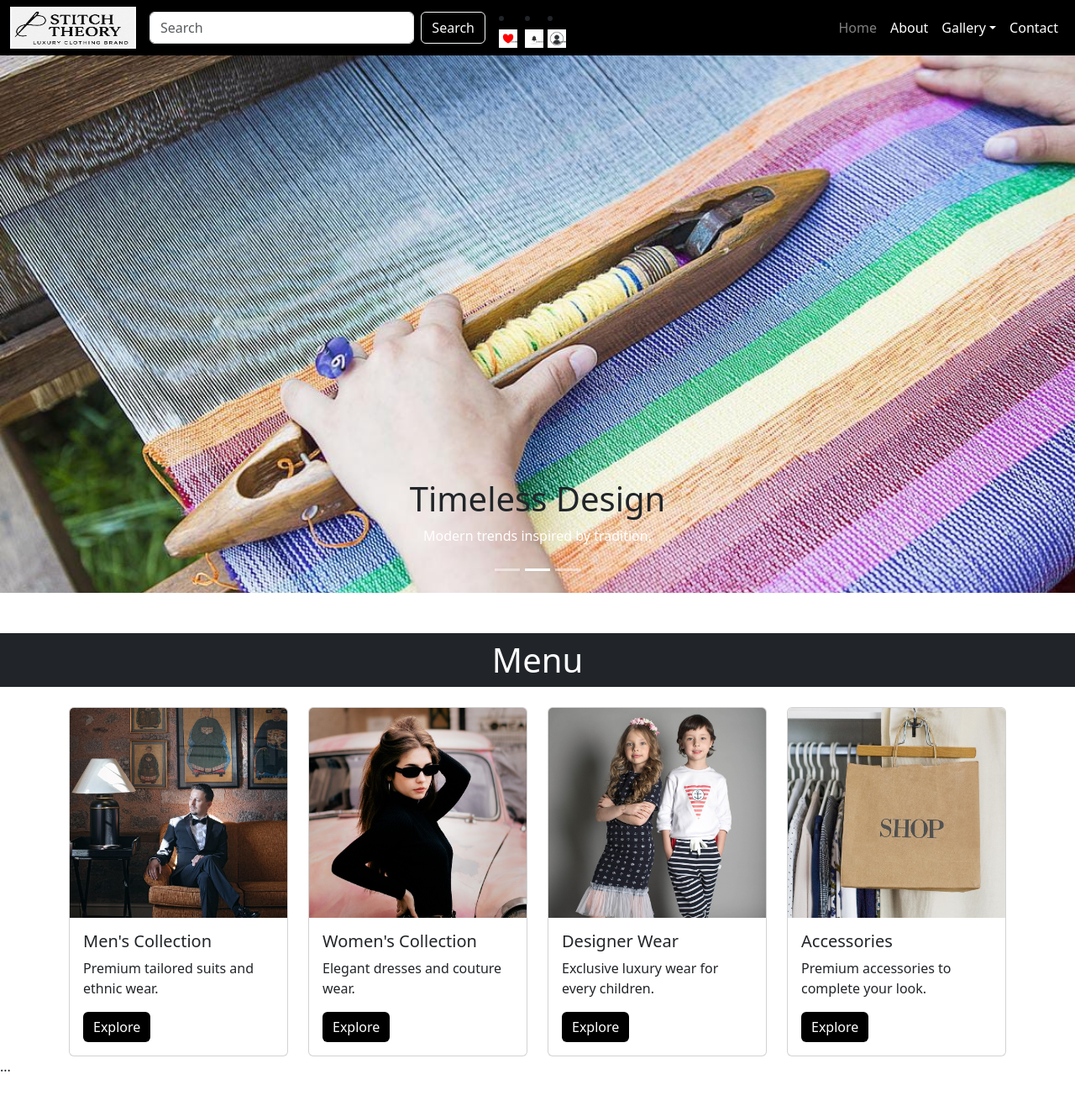
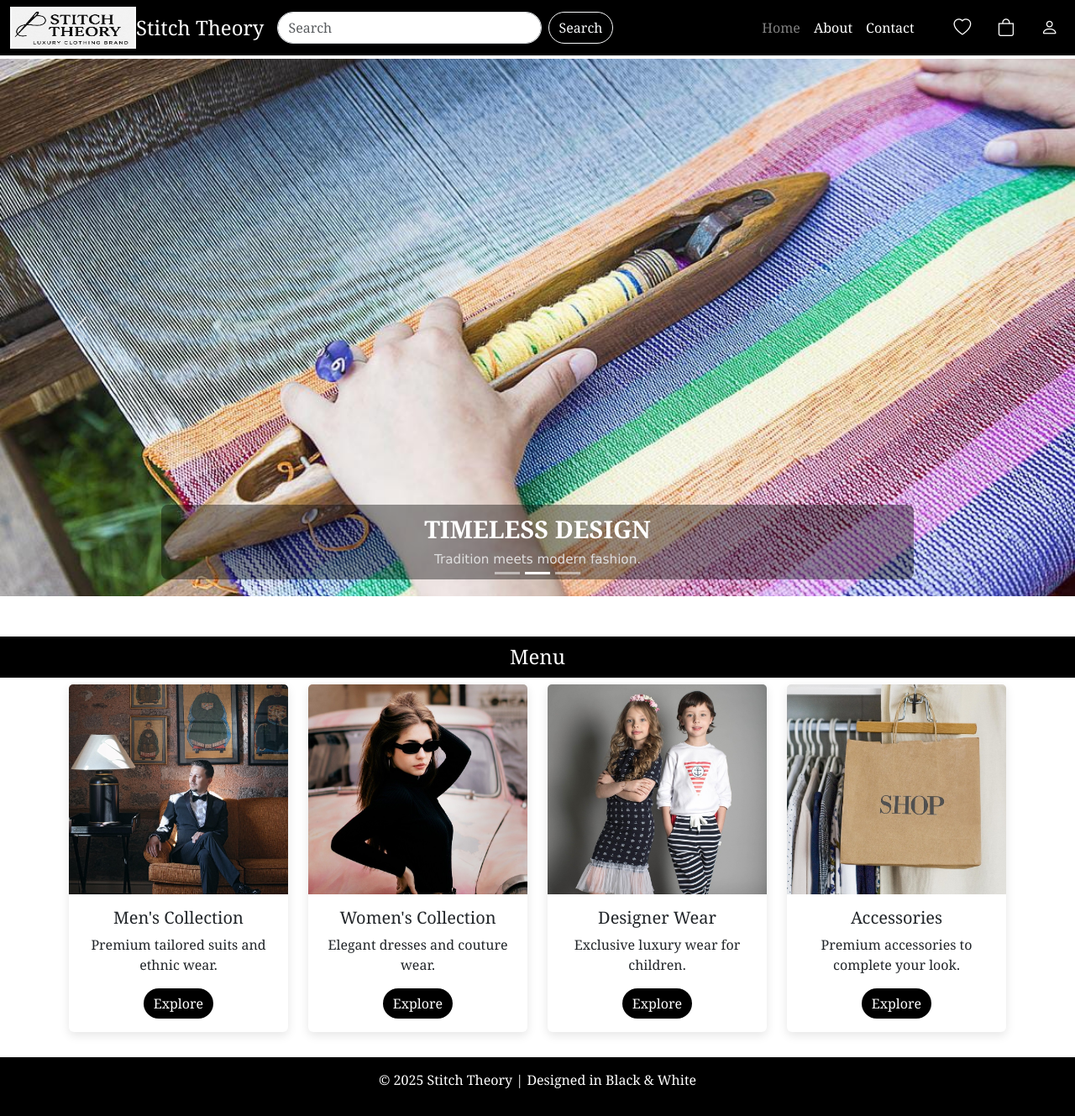
Before and after one commit to Manasiij/Stitch_Theory_Project, a plain HTML site: page index.html in a window 1280 px wide. Shown: the whole page at 84% size. Before the commit the page ends 1298 px from the top, so only its background shows below. Drawn offline with nearby package versions, Linux system fonts and the light colour scheme.

Commit message:
updated index page

```diff
--- a/index.html
+++ b/index.html
@@ -1,12 +1,22 @@
+
 <!DOCTYPE html>
 <html lang="en">
 
 <head>
-  <meta charset="UTF-8">
-  <meta name="viewport" content="width=device-width, initial-scale=1.0">
+  <meta charset="UTF-8" />
+  <meta name="viewport" content="width=device-width, initial-scale=1.0"/>
   <title>Stitch Theory</title>
-  <link href="https://cdn.jsdelivr.net/npm/bootstrap@5.3.7/dist/css/bootstrap.min.css" rel="stylesheet">
+  <link href="https://cdn.jsdelivr.net/npm/bootstrap@5.3.7/dist/css/bootstrap.min.css" rel="stylesheet" />
+  <!-- Bootstrap Icons -->
+  <link href="https://cdn.jsdelivr.net/npm/bootstrap-icons@1.11.3/font/bootstrap-icons.css" rel="stylesheet" />
   <style>
+    body {
+      font-family: Georgia, serif;
+      padding-top: 70px;
+      background: white;
+      color: black;
+    }
+
     /* Navbar */
     .navbar {
       background: black;
@@ -16,7 +26,6 @@
     .nav-link {
       color: white !important;
       font-weight: 500;
-      transition: 0.3s;
     }
 
     .nav-link:hover,
@@ -32,15 +41,63 @@
       background-color: white;
     }
 
+    /* Search Bar */
+    .form-control {
+      border-radius: 20px;
+    }
+
+    .btn-outline-light {
+      border-radius: 20px;
+    }
+
+    /* Icons */
+    .nav-icons .nav-link {
+      font-size: 1.3rem;
+      color: white !important;
+      margin-left: 15px;
+      transition: 0.3s;
+    }
+
+    .nav-icons .nav-link:hover {
+      color: grey !important;
+    }
+
     /* Carousel */
     .carousel-item img {
       height: 80vh;
       object-fit: cover;
     }
 
-    /* Cards */
+    .carousel-caption {
+      background: rgba(0, 0, 0, 0.4);
+      padding: 12px 18px;
+      border-radius: 8px;
+    }
+
+    .carousel-caption h1 {
+      font-family: Georgia, serif;
+      font-size: 1.8rem;
+      font-weight: 600;
+      color: white;
+      text-transform: uppercase;
+    }
+
+    .carousel-caption p {
+      font-family: Verdana, sans-serif;
+      font-size: 0.95rem;
+      color: #e0e0e0;
+      margin: 5px 0 0;
+    }
+
+    /* Menu Section */
     .card {
-      height: 100%;
+      border: none;
+      box-shadow: 0px 4px 12px rgba(0, 0, 0, 0.1);
+      transition: transform 0.2s;
+    }
+
+    .card:hover {
+      transform: scale(1.03);
     }
 
     .card img {
@@ -51,10 +108,27 @@
     .btn-primary {
       background: black;
       border: none;
+      border-radius: 20px;
     }
 
     .btn-primary:hover {
       background: grey;
+    }
+
+    .menu-title {
+      background: black;
+      color: white;
+      padding: 10px 0;
+      text-align: center;
+      font-size: 1.5rem;
+    }
+
+    footer {
+      background: black;
+      color: white;
+      text-align: center;
+      padding: 15px 0;
+      margin-top: 30px;
     }
   </style>
 </head>
@@ -62,137 +136,127 @@
 <body>
 
   <!-- Navbar -->
+  <nav class="navbar navbar-expand-lg fixed-top">
+    <div class="container-fluid">
+      <img src="Images/ST logo.jpg" alt="logo" width="150" height="50" class="border border-2 border-light" />
+      <a class="navbar-brand fs-4" href="index.html">Stitch Theory</a>
+      <button class="navbar-toggler" type="button" data-bs-toggle="collapse" data-bs-target="#navbarScroll">
+        <span class="navbar-toggler-icon"></span>
+      </button>
 
-  <nav class="navbar navbar-expand-lg">
-    <div class="container-fluid"> <img src="/images/ST logo.jpg" alt="logo" width="150" height="50"
-        class=" border border-2 border-light"> <a class="navbar-brand fs-4" href="#"></a> <button class="navbar-toggler"
-        type="button" data-bs-toggle="collapse" data-bs-target="#navbarScroll"> <span
-          class="navbar-toggler-icon"></span> </button>
-
-    <!-- Search bar -->
-    <form class="d-flex mx-auto" style="width: 400px;">
-      <input class="form-control me-2" type="search" placeholder="Search" aria-label="Search">
-      <button class="btn btn-outline-light" type="submit">Search</button>
-    </form>
-
-
-    <!-- Icons -->
-<li class="nav-item ms-3">
-  <a class="nav-link" href="#">
-    <img src="/Images/istockphoto-2007184709-1024x1024.jpg" width="22" alt="wishlist">
-  </a>
-</li>
-<li class="nav-item ms-2">
-  <a class="nav-link" href="#">
-    <img src="/Images/istockphoto-1160747149-1024x1024.jpg" width="22" alt="notification">
-  </a>
-</li>
-
-<li class="nav-item ms-1">
-  <a class="nav-link" href="#">
-    <img src="/Images/istockphoto-1300845620-1024x1024.jpg" width="22" alt="account">
-  </a>
-</li>
+      <!-- Search bar -->
+      <form class="d-flex mx-auto" style="width: 400px;">
+        <input class="form-control me-2" type="search" placeholder="Search" aria-label="Search" />
+        <button class="btn btn-outline-light" type="submit">Search</button>
+      </form>
 
       <div class="collapse navbar-collapse" id="navbarScroll">
-        <ul class="navbar-nav ms-auto">
-          <li class="nav-item"><a class="nav-link active" href="#">Home</a></li>
-          <li class="nav-item"><a class="nav-link" href="#">About</a></li>
-          <li class="nav-item dropdown">
-             <a class="nav-link dropdown-toggle" href="#" data-bs-toggle="dropdown">Gallery</a>
-            <ul class="dropdown-menu dropdown-menu-end">
-              <li><a class="dropdown-item" href="#">Photos</a></li>
-              <li><a class="dropdown-item" href="#">Videos</a></li>
-            </ul>
-          </li>
-          <li class="nav-item"><a class="nav-link" href="#">Contact</a></li>
+        <ul class="navbar-nav ms-auto align-items-lg-center">
+          <li class="nav-item"><a class="nav-link active" href="index.html">Home</a></li>
+          <li class="nav-item"><a class="nav-link" href="about.html">About</a></li>
+          <li class="nav-item"><a class="nav-link" href="contact.html">Contact</a></li>
+        </ul>
+        <ul class="navbar-nav nav-icons ms-3 flex-row">
+          <li class="nav-item"><a class="nav-link" href="#"><i class="bi bi-heart"></i></a></li>
+          <li class="nav-item"><a class="nav-link" href="#"><i class="bi bi-bag"></i></a></li>
+          <li class="nav-item"><a class="nav-link" href="#"><i class="bi bi-person"></i></a></li>
         </ul>
       </div>
     </div>
   </nav>
 
-
-
   <!-- Carousel -->
   <div id="carouselExampleCaptions" class="carousel slide carousel-fade" data-bs-ride="carousel">
-    <div class="carousel-indicators"> <button type="button" data-bs-target="#carouselExampleCaptions"
-        data-bs-slide-to="0" class="active"></button> <button type="button" data-bs-target="#carouselExampleCaptions"
-        data-bs-slide-to="1"></button> <button type="button" data-bs-target="#carouselExampleCaptions"
-        data-bs-slide-to="2"></button> </div>
+    <div class="carousel-indicators">
+      <button type="button" data-bs-target="#carouselExampleCaptions" data-bs-slide-to="0" class="active"></button>
+      <button type="button" data-bs-target="#carouselExampleCaptions" data-bs-slide-to="1"></button>
+      <button type="button" data-bs-target="#carouselExampleCaptions" data-bs-slide-to="2"></button>
+    </div>
     <div class="carousel-inner">
-      <div class="carousel-item active" data-bs-interval="3000"> <img src="/images/ST logo 2.jpg" class="d-block w-100"
-          alt="...">
-        <div class="carousel-caption d-none d-md-block">
-          <h5>Luxury Clothing</h5>
-          <p>Crafted with precision, styled for elegance.</p>
+      <div class="carousel-item active" data-bs-interval="3000">
+        <img src="Images/ST logo 2.jpg" class="d-block w-100" alt="Luxury Clothing" />
+        <div class="carousel-caption">
+          <h1>Luxury Clothing</h1>
+          <p>Crafted with precision. Styled with elegance.</p>
         </div>
       </div>
-      <div class="carousel-item" data-bs-interval="3000"> <img src="/images/handlooms.jpg" class="d-block w-100"
-          alt="...">
-        <div class="carousel-caption d-none d-md-block">
-          <h1 class="text-dark">Timeless Design</h1>
-          <p>Modern trends inspired by tradition.</p>
+      <div class="carousel-item" data-bs-interval="3000">
+        <img src="Images/handlooms.jpg" class="d-block w-100" alt="Timeless Design" />
+        <div class="carousel-caption">
+          <h1>Timeless Design</h1>
+          <p>Tradition meets modern fashion.</p>
         </div>
       </div>
-      <div class="carousel-item" data-bs-interval="3000"> <img src="/images/ai-generated-8111336_1280.jpg"
-          class="d-block w-100" alt="...">
-        <div class="carousel-caption d-none d-md-block">
-          <h5>Style Your Wardrobe</h5>
-          <p>Redefine your closet, style your life.</p>
+      <div class="carousel-item" data-bs-interval="3000">
+        <img src="Images/ai-generated-8111336_1280.jpg" class="d-block w-100" alt="Style Wardrobe" />
+        <div class="carousel-caption">
+          <h1>Style Your Wardrobe</h1>
+          <p>Redefine your closet. Define your life.</p>
         </div>
       </div>
-    </div> <button class="carousel-control-prev" type="button" data-bs-target="#carouselExampleCaptions"
-      data-bs-slide="prev"> <span class="carousel-control-prev-icon"></span> </button> <button
-      class="carousel-control-next" type="button" data-bs-target="#carouselExampleCaptions" data-bs-slide="next"> <span
-        class="carousel-control-next-icon"></span> </button>
+    </div>
+    <button class="carousel-control-prev" type="button" data-bs-target="#carouselExampleCaptions" data-bs-slide="prev">
+      <span class="carousel-control-prev-icon"></span>
+    </button>
+    <button class="carousel-control-next" type="button" data-bs-target="#carouselExampleCaptions" data-bs-slide="next">
+      <span class="carousel-control-next-icon"></span>
+    </button>
   </div>
 
-
-
-  <!-- Menu -->
+  <!-- Menu Section -->
   <section class="mt-5">
-    <h1 class="text-center mb-4 bg-dark text-white p-2">Menu</h1>
+    <h2 class="menu-title">Menu</h2>
     <div class="container">
       <div class="row g-4">
         <div class="col-md-3">
-          <div class="card"> <img src="/Images/groom-4696727_1280.jpg" class="card-img-top" alt="...">
-            <div class="card-body">
+          <div class="card">
+            <img src="Images/groom-4696727_1280.jpg" class="card-img-top" alt="Men's Collection" />
+            <div class="card-body text-center">
               <h5 class="card-title">Men's Collection</h5>
-              <p class="card-text">Premium tailored suits and ethnic wear.</p> <a href="#"
-                class="btn btn-primary">Explore</a>
+              <p class="card-text">Premium tailored suits and ethnic wear.</p>
+              <a href="#" class="btn btn-primary">Explore</a>
             </div>
           </div>
         </div>
         <div class="col-md-3">
-          <div class="card"> <img src="/Images/woman-9747618_1280.jpg" class="card-img-top" alt="...">
-            <div class="card-body">
+          <div class="card">
+            <img src="Images/woman-9747618_1280.jpg" class="card-img-top" alt="Women's Collection" />
+            <div class="card-body text-center">
               <h5 class="card-title">Women's Collection</h5>
-              <p class="card-text">Elegant dresses and couture wear.</p> <a href="#" class="btn btn-primary">Explore</a>
+              <p class="card-text">Elegant dresses and couture wear.</p>
+              <a href="#" class="btn btn-primary">Explore</a>
             </div>
           </div>
         </div>
         <div class="col-md-3">
-          <div class="card"> <img src="/images/model-3016384_1280.jpg" class="card-img-top" alt="...">
-            <div class="card-body">
+          <div class="card">
+            <img src="Images/model-3016384_1280.jpg" class="card-img-top" alt="Designer Wear" />
+            <div class="card-body text-center">
               <h5 class="card-title">Designer Wear</h5>
-              <p class="card-text">Exclusive luxury wear for every children.</p> <a href="#"
-                class="btn btn-primary">Explore</a>
+              <p class="card-text">Exclusive luxury wear for children.</p>
+              <a href="#" class="btn btn-primary">Explore</a>
             </div>
           </div>
         </div>
         <div class="col-md-3">
-          <div class="card"> <img src="/images/shopping-4011117_1280.jpg" class="card-img-top" alt="...">
-            <div class="card-body">
+          <div class="card">
+            <img src="Images/shopping-4011117_1280.jpg" class="card-img-top" alt="Accessories" />
+            <div class="card-body text-center">
               <h5 class="card-title">Accessories</h5>
-              <p class="card-text">Premium accessories to complete your look.</p> <a href="#"
-                class="btn btn-primary">Explore</a>
+              <p class="card-text">Premium accessories to complete your look.</p>
+              <a href="#" class="btn btn-primary">Explore</a>
             </div>
           </div>
         </div>
       </div>
     </div>
-    <div class="mb-3">...</div>
   </section>
+
+  <!-- Footer -->
+  <footer>
+    <p>&copy; 2025 Stitch Theory | Designed in Black & White</p>
+  </footer>
+
   <script src="https://cdn.jsdelivr.net/npm/bootstrap@5.3.7/dist/js/bootstrap.bundle.min.js"></script>
 </body>
 
```
